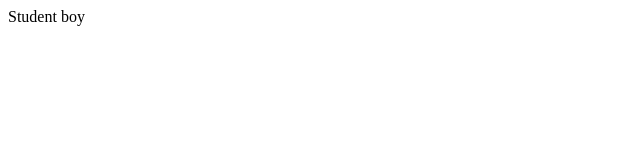
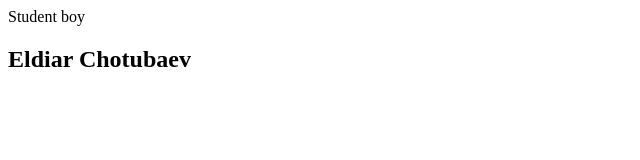
Before and after one commit to eldiar-chotubaev06/My-project., a plain HTML site: page index.html in a window 1280 px wide. Shown: the whole page, without its empty margins (0-640 px from the left). Drawn offline with Linux system fonts and the light colour scheme.

Commit message:
Added one more student

```diff
--- a/index.html
+++ b/index.html
@@ -1 +1,2 @@
 <p>Student boy</p>
+<h2>Eldiar Chotubaev
```
